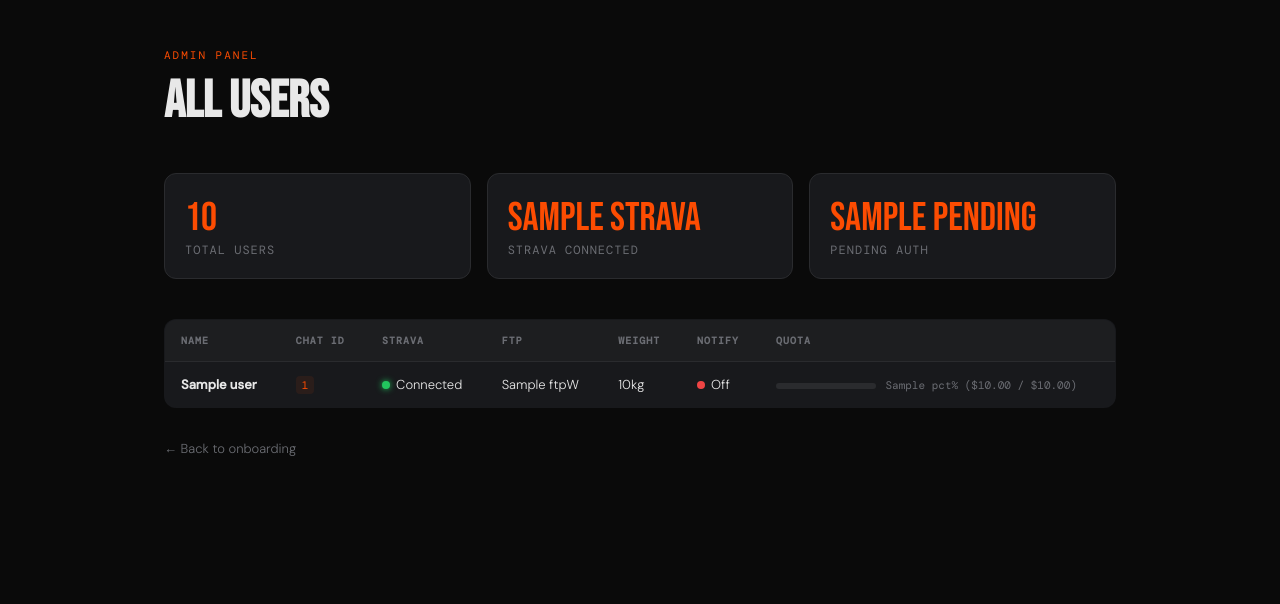
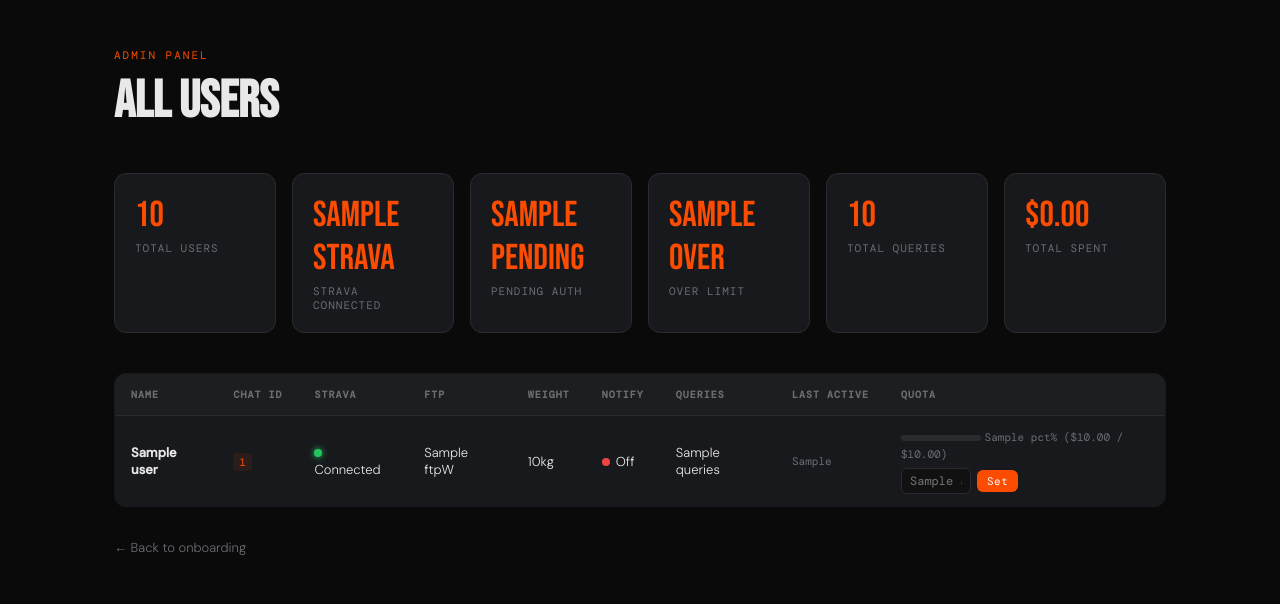
Before and after one commit to andreyshindler/strava-custom-coach, a Flask app: template onboarding/templates/admin.html in a window 1280 px wide. Shown: the top 604 px of the page. Run offline with Flask 3, Linux system fonts and the light colour scheme; the template is opened without the code that fills it: most values are stand-ins (such as "Sample title", 1, 10 or a date in 2020); parts of the project's set-up code (start-up, migrations or seed data) failed here and were passed over.

Commit message:
Enhance admin panel with quota management and extended stats
- Inline quota set form per user (POST /admin/quota/<chat_id>)
- Stats bar: total users, Strava connected, pending, over limit, total queries, total spent
- Show query count and last active timestamp per user
- POST /admin/quota/<chat_id> endpoint to update allowance from web UI

```diff
--- a/onboarding/app.py
+++ b/onboarding/app.py
@@ -323,8 +323,10 @@ def status(username):
 @app.route("/admin")
 @require_admin
 def admin():
+    import sqlite3 as _sqlite3
     users_dir = Path.home() / ".config" / "strava" / "users"
     users = []
+    total_spent_all = 0.0
     if users_dir.exists():
         for d in sorted(users_dir.iterdir()):
             if not d.is_dir():
@@ -332,33 +334,72 @@ def admin():
             cfg_file    = d / "config.json"
             tokens_file = d / "tokens.json"
             quota_file  = d / "demo_quota.json"
+            db_file     = d / "history.db"
 
             cfg    = json.loads(cfg_file.read_text())    if cfg_file.exists()    else {}
             tokens = json.loads(tokens_file.read_text()) if tokens_file.exists() else {}
             quota  = json.loads(quota_file.read_text())  if quota_file.exists()  else {}
 
-            athlete   = tokens.get("athlete", {})
+            athlete     = tokens.get("athlete", {})
             strava_name = f"{athlete.get('firstname','')} {athlete.get('lastname','')}".strip()
-            name      = strava_name or cfg.get("name", d.name)
-            allowance = quota.get("allowance_usd")
-            spent     = quota.get("spent_usd", 0.0)
-            pct       = round(spent / allowance * 100, 1) if allowance else None
+            name        = strava_name or cfg.get("name", d.name)
+            allowance   = quota.get("allowance_usd")
+            spent       = quota.get("spent_usd", 0.0)
+            pct         = round(spent / allowance * 100, 1) if allowance else None
+            total_spent_all += spent
+
+            # Query history stats
+            queries = 0
+            last_query = None
+            if db_file.exists():
+                try:
+                    with _sqlite3.connect(db_file) as conn:
+                        row = conn.execute("SELECT COUNT(*), MAX(timestamp) FROM queries").fetchone()
+                        queries, last_query = row[0], row[1]
+                except Exception:
+                    pass
 
             users.append({
-                "chat_id":   d.name,
-                "name":      name,
-                "strava":    tokens_file.exists(),
-                "ftp":       cfg.get("ftp", "—"),
-                "weight":    cfg.get("weight_kg", "—"),
-                "notify":    cfg.get("auto_notify", True),
-                "allowance": allowance,
-                "spent":     spent,
-                "pct":       pct,
+                "chat_id":    d.name,
+                "name":       name,
+                "strava":     tokens_file.exists(),
+                "ftp":        cfg.get("ftp", "—"),
+                "weight":     cfg.get("weight_kg", "—"),
+                "notify":     cfg.get("auto_notify", True),
+                "allowance":  allowance,
+                "spent":      spent,
+                "pct":        pct,
+                "queries":    queries,
+                "last_query": (last_query or "")[:16].replace("T", " ") if last_query else "—",
             })
     total   = len(users)
     strava  = sum(1 for u in users if u["strava"])
     pending = total - strava
-    return render_template("admin.html", users=users, total=total, strava=strava, pending=pending)
+    over    = sum(1 for u in users if u["allowance"] and u["spent"] >= u["allowance"])
+    return render_template("admin.html", users=users, total=total, strava=strava,
+                           pending=pending, over=over,
+                           total_spent=round(total_spent_all, 4))
+
+
+@app.route("/admin/quota/<chat_id>", methods=["POST"])
+@require_admin
+def admin_set_quota(chat_id: str):
+    """Set demo allowance for a user from the admin panel."""
+    raw = request.form.get("allowance", "").strip().lower()
+    user_dir = USERS_DIR / chat_id
+    if not user_dir.exists():
+        return "User not found", 404
+    quota_file = user_dir / "demo_quota.json"
+    quota = json.loads(quota_file.read_text()) if quota_file.exists() else {}
+    if raw in ("", "off", "unlimited"):
+        quota["allowance_usd"] = None
+    else:
+        try:
+            quota["allowance_usd"] = float(raw)
+        except ValueError:
+            return "Invalid amount", 400
+    quota_file.write_text(json.dumps(quota, indent=2))
+    return redirect("/admin")
 
 
 @app.route("/tg/callback")
--- a/onboarding/templates/admin.html
+++ b/onboarding/templates/admin.html
@@ -11,17 +11,17 @@
   :root { --orange: #FC4C02; --black: #0a0a0a; --card: #18191c; --border: #2a2b2e; --text: #e8e8e8; --muted: #6b6d73; --green: #22c55e; --yellow: #eab308; --red: #ef4444; }
   *, *::before, *::after { box-sizing: border-box; margin: 0; padding: 0; }
   body { background: var(--black); color: var(--text); font-family: 'DM Sans', sans-serif; font-weight: 300; min-height: 100vh; }
-  .container { max-width: 1000px; margin: 0 auto; padding: 48px 24px; }
+  .container { max-width: 1100px; margin: 0 auto; padding: 48px 24px; }
   .header { margin-bottom: 40px; }
   .logo { font-family: 'DM Mono', monospace; font-size: 11px; letter-spacing: 2px; color: var(--orange); margin-bottom: 8px; }
   h1 { font-family: 'Bebas Neue', sans-serif; font-size: 52px; }
-  .stats { display: grid; grid-template-columns: repeat(3, 1fr); gap: 16px; margin-bottom: 40px; }
+  .stats { display: grid; grid-template-columns: repeat(6, 1fr); gap: 16px; margin-bottom: 40px; }
   .stat { background: var(--card); border: 1px solid var(--border); border-radius: 12px; padding: 20px; }
-  .stat-value { font-family: 'Bebas Neue', sans-serif; font-size: 40px; color: var(--orange); }
-  .stat-label { font-size: 12px; color: var(--muted); font-family: 'DM Mono', monospace; text-transform: uppercase; letter-spacing: 1px; }
+  .stat-value { font-family: 'Bebas Neue', sans-serif; font-size: 36px; color: var(--orange); }
+  .stat-label { font-size: 11px; color: var(--muted); font-family: 'DM Mono', monospace; text-transform: uppercase; letter-spacing: 1px; margin-top: 4px; }
   table { width: 100%; border-collapse: collapse; background: var(--card); border: 1px solid var(--border); border-radius: 12px; overflow: hidden; }
-  th { font-family: 'DM Mono', monospace; font-size: 10px; letter-spacing: 1px; text-transform: uppercase; color: var(--muted); padding: 14px 16px; text-align: left; border-bottom: 1px solid var(--border); background: rgba(255,255,255,0.02); }
-  td { padding: 14px 16px; font-size: 13px; border-bottom: 1px solid rgba(42,43,46,0.5); vertical-align: middle; }
+  th { font-family: 'DM Mono', monospace; font-size: 10px; letter-spacing: 1px; text-transform: uppercase; color: var(--muted); padding: 14px 16px; text-align: left; border-bottom: 1px solid var(--border); background: rgba(255,255,255,0.02); white-space: nowrap; }
+  td { padding: 12px 16px; font-size: 13px; border-bottom: 1px solid rgba(42,43,46,0.5); vertical-align: middle; }
   tr:last-child td { border-bottom: none; }
   tr:hover td { background: rgba(255,255,255,0.02); }
   .dot { width: 8px; height: 8px; border-radius: 50%; display: inline-block; margin-right: 6px; }
@@ -29,15 +29,22 @@
   .dot.yellow { background: var(--yellow); box-shadow: 0 0 6px var(--yellow); }
   .dot.red    { background: var(--red); }
   code { font-family: 'DM Mono', monospace; background: rgba(252,76,2,0.08); color: var(--orange); padding: 2px 6px; border-radius: 4px; font-size: 11px; }
-  .bar-wrap { background: #2a2b2e; border-radius: 99px; height: 6px; width: 100px; display: inline-block; vertical-align: middle; }
+  .bar-wrap { background: #2a2b2e; border-radius: 99px; height: 6px; width: 80px; display: inline-block; vertical-align: middle; }
   .bar-fill  { height: 6px; border-radius: 99px; }
   .bar-fill.ok   { background: var(--green); }
   .bar-fill.warn { background: var(--yellow); }
   .bar-fill.over { background: var(--red); }
-  .pct-label { font-size: 11px; color: var(--muted); margin-left: 6px; font-family: 'DM Mono', monospace; }
+  .pct-label { font-size: 11px; color: var(--muted); font-family: 'DM Mono', monospace; }
+  .quota-form { display: flex; align-items: center; gap: 6px; margin-top: 6px; }
+  .quota-input { background: #111; border: 1px solid var(--border); color: var(--text); border-radius: 6px; padding: 4px 8px; font-size: 12px; font-family: 'DM Mono', monospace; width: 70px; }
+  .quota-input:focus { outline: none; border-color: var(--orange); }
+  .quota-btn { background: var(--orange); color: #fff; border: none; border-radius: 6px; padding: 4px 10px; font-size: 11px; cursor: pointer; font-family: 'DM Mono', monospace; letter-spacing: 0.5px; }
+  .quota-btn:hover { opacity: 0.85; }
+  .muted { color: var(--muted); }
   .empty { text-align: center; padding: 60px; color: var(--muted); font-size: 14px; }
   .back { display: inline-block; margin-top: 32px; font-size: 13px; color: var(--muted); text-decoration: none; }
   .back:hover { color: var(--text); }
+  @media (max-width: 900px) { .stats { grid-template-columns: repeat(3, 1fr); } }
 </style>
 </head>
 <body>
@@ -60,6 +67,18 @@
       <div class="stat-value">{{ pending }}</div>
       <div class="stat-label">Pending Auth</div>
     </div>
+    <div class="stat">
+      <div class="stat-value">{{ over }}</div>
+      <div class="stat-label">Over Limit</div>
+    </div>
+    <div class="stat">
+      <div class="stat-value">{{ users | sum(attribute='queries') }}</div>
+      <div class="stat-label">Total Queries</div>
+    </div>
+    <div class="stat">
+      <div class="stat-value">${{ "%.2f"|format(total_spent) }}</div>
+      <div class="stat-label">Total Spent</div>
+    </div>
   </div>
 
   {% if users %}
@@ -72,6 +91,8 @@
         <th>FTP</th>
         <th>Weight</th>
         <th>Notify</th>
+        <th>Queries</th>
+        <th>Last Active</th>
         <th>Quota</th>
       </tr>
     </thead>
@@ -93,19 +114,27 @@
           {% if u.notify %}<span class="dot green"></span>On
           {% else %}<span class="dot red"></span>Off{% endif %}
         </td>
+        <td>{{ u.queries }}</td>
+        <td class="muted" style="font-size:11px;font-family:'DM Mono',monospace">{{ u.last_query }}</td>
         <td>
           {% if not u.strava and u.allowance is none %}
-            <span style="color:var(--muted)">—</span>
+            <span class="muted">—</span>
           {% elif u.allowance is none %}
-            <span style="color:var(--muted)">Unlimited</span>
+            <span class="muted">Unlimited</span>
           {% elif u.pct is not none %}
             {% set bar_class = 'over' if u.pct >= 100 else ('warn' if u.pct >= 75 else 'ok') %}
             {% set bar_w = 100 if u.pct > 100 else (4 if u.pct < 4 and u.pct > 0 else u.pct) %}
             <span class="bar-wrap"><span class="bar-fill {{ bar_class }}" style="width:{{ bar_w }}%"></span></span>
-            <span class="pct-label">{{ u.pct }}% (${{ "%.2f"|format(u.spent) }} / ${{ "%.2f"|format(u.allowance) }})</span>
+            <span class="pct-label"> {{ u.pct }}% (${{ "%.2f"|format(u.spent) }} / ${{ "%.2f"|format(u.allowance) }})</span>
           {% else %}
-            <span style="color:var(--muted)">Not set</span>
+            <span class="muted">Not set</span>
           {% endif %}
+          <form class="quota-form" method="POST" action="/admin/quota/{{ u.chat_id }}">
+            <input class="quota-input" type="text" name="allowance"
+              placeholder="{{ u.allowance if u.allowance is not none else 'off' }}"
+              title="Enter amount in USD, or 'off' for unlimited">
+            <button class="quota-btn" type="submit">Set</button>
+          </form>
         </td>
       </tr>
       {% endfor %}
```
